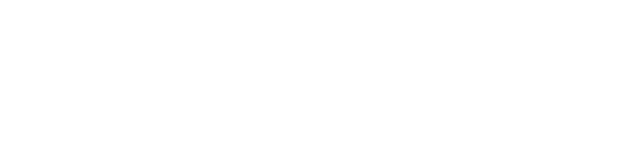
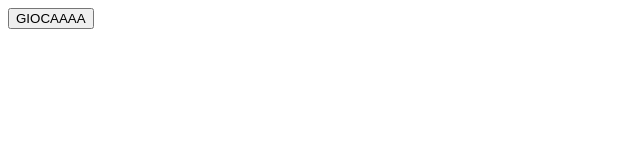
Before and after one commit to danipetro21/js-mail-dadi, a plain HTML site: page dadi/index.html in a window 1280 px wide. Shown: the whole page, without its empty margins (0-640 px from the left). Drawn offline with Linux system fonts and the light colour scheme.

Commit message:
upload gioco dadi

```diff
--- a/dadi/index.html
+++ b/dadi/index.html
@@ -11,6 +11,7 @@
 <body>
 
 
+    <input type="button" onclick="play();" id="btn" value="GIOCAAAA">
 
 
         <!-- script -->
--- a/dadi/js/main.js
+++ b/dadi/js/main.js
@@ -0,0 +1,50 @@
+// PROBLEMA
+
+// Generare un numero random da 1 a 6,
+// sia per il giocatore sia per il computer.
+// Stabilire il vincitore, in base a chi fa il punteggio più alto.
+
+// GIOCO A TURNI
+// STABILIRE DUE VARIABILI (UNA PER L'UTENTE UNA PER IL GIOCATORE)
+// TRAMITE UN CICLO E IF SI STABILISCE IL VINCITORE
+// PUNTI SI ACCUMULANO TRAMITE UN CONTATORE
+// CICLO AVRA' UNA DURATA DI 10 PARTITE
+
+
+
+let utente;
+let pc;
+let partite = 10;
+
+
+
+function play() {
+    let cUtente = 0;
+    let cComputer = 0;
+
+    for (let i=0; i<partite; i++){
+        utente = Math.floor(Math.random() * 6) + 1;
+        pc = Math.floor(Math.random() * 6) + 1;
+        if (utente < pc){
+            cComputer++;
+        }else if (utente > pc){
+            cUtente++;
+        }else{
+            cComputer++;
+            cUtente++;
+        }
+        utente = 0;
+        pc = 0;
+    }
+
+    if (cComputer > cUtente){
+        alert("ha vinto il pc con " + cComputer + " punti");
+
+    }else if(cComputer < cUtente){
+        alert("ha vinto l'utente con " + cUtente + " punti");
+    } else {
+        alert("avete concluso in pareggio");
+    }
+
+
+}
```
